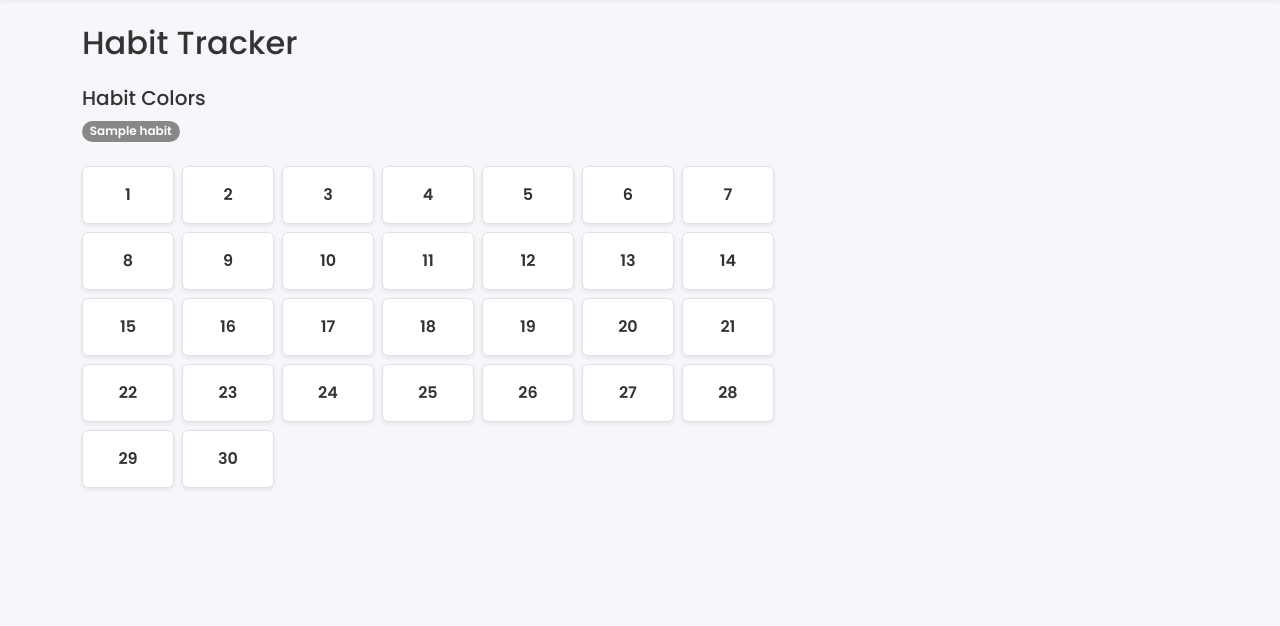
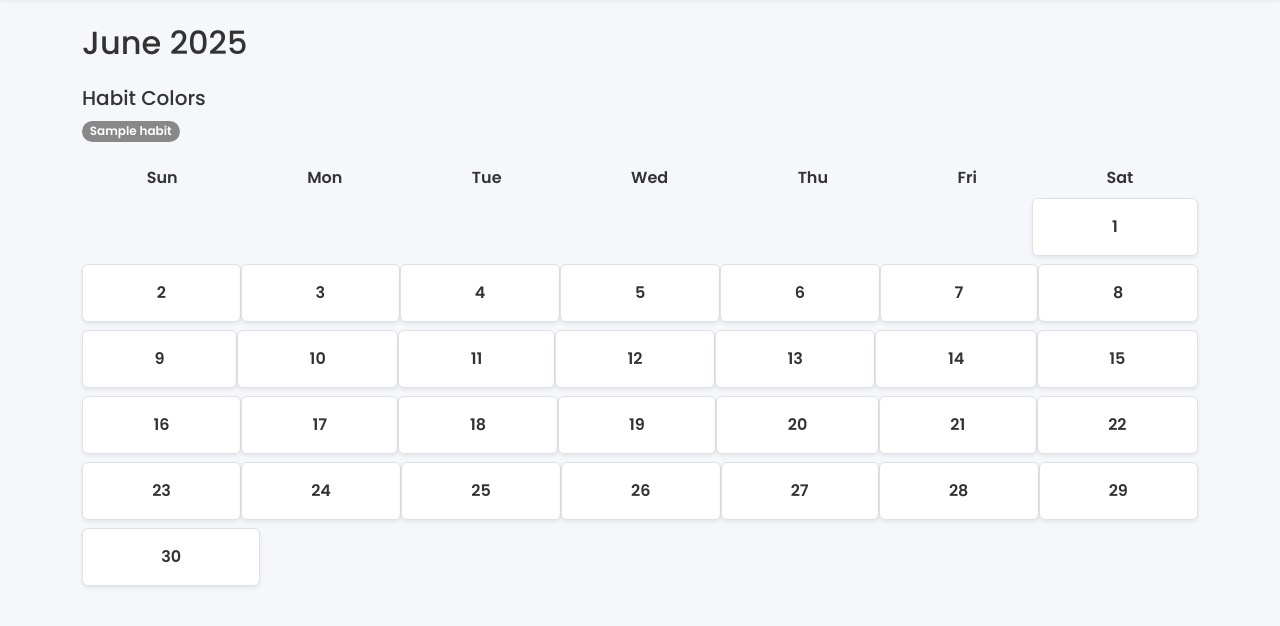
Before and after one commit to wnzid/DayByDay, a Flask app: page / in a window 1280 px wide. Shown: the part 56-682 px from the top of the page. Run offline with Flask 3, Linux system fonts and the light colour scheme; the visitor is signed in with stand-in values (Sample User, id 1); tables that the repository leaves empty hold one stand-in row (values such as "Sample post").

Commit message:
Display calendar for current month

```diff
--- a/app.py
+++ b/app.py
@@ -4,6 +4,8 @@ import os
 from db import init_db, migrate_db
 from werkzeug.security import generate_password_hash, check_password_hash
 from functools import wraps
+from datetime import datetime
+import calendar
 
 DATABASE = os.path.join(os.path.dirname(__file__), 'app.db')
 
@@ -72,7 +74,19 @@ def index():
         'SELECT name, color FROM habits WHERE user_id = ?',
         (session['user_id'],)
     ).fetchall()
-    return render_template('index.html', habits=habits)
+    now = datetime.now()
+    year = now.year
+    month = now.month
+    cal = calendar.Calendar()
+    weeks = cal.monthdayscalendar(year, month)
+    month_name = calendar.month_name[month]
+    return render_template(
+        'index.html',
+        habits=habits,
+        month_name=month_name,
+        year=year,
+        weeks=weeks,
+    )
 
 
 @app.route('/register', methods=['GET', 'POST'])
--- a/templates/index.html
+++ b/templates/index.html
@@ -1,7 +1,7 @@
 {% extends "base.html" %}
 {% block content %}
 
-<h2 class="mb-4">Habit Tracker</h2>
+<h2 class="mb-4">{{ month_name }} {{ year }}</h2>
 
 <!-- Habit Legend Box -->
 <div class="mb-4">
@@ -13,13 +13,26 @@
   {% endfor %}
 </div>
 
-<!-- Calendar Grid -->
-<div class="d-flex flex-wrap gap-2 justify-content-start" style="max-width: 700px;">
-  {% for day in range(1, 31) %}
-    <div class="calendar-cell text-center border rounded shadow-sm p-3 bg-white" style="width: calc(100% / 7 - 8px);">
-      <strong>{{ day }}</strong>
-    </div>
+<!-- Weekday Header -->
+<div class="d-flex mb-2 text-center fw-semibold">
+  {% for day_name in ['Sun', 'Mon', 'Tue', 'Wed', 'Thu', 'Fri', 'Sat'] %}
+    <div class="flex-fill">{{ day_name }}</div>
   {% endfor %}
 </div>
 
+<!-- Calendar Grid -->
+{% for week in weeks %}
+  <div class="d-flex mb-2 text-center">
+    {% for day in week %}
+      {% if day == 0 %}
+        <div class="flex-fill p-3"></div>
+      {% else %}
+        <div class="calendar-cell flex-fill text-center border rounded shadow-sm p-3 bg-white">
+          <strong>{{ day }}</strong>
+        </div>
+      {% endif %}
+    {% endfor %}
+  </div>
+{% endfor %}
+
 {% endblock %}
```
